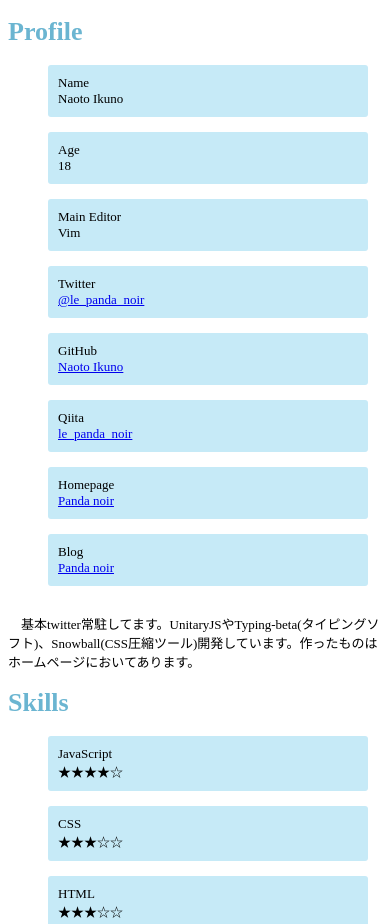
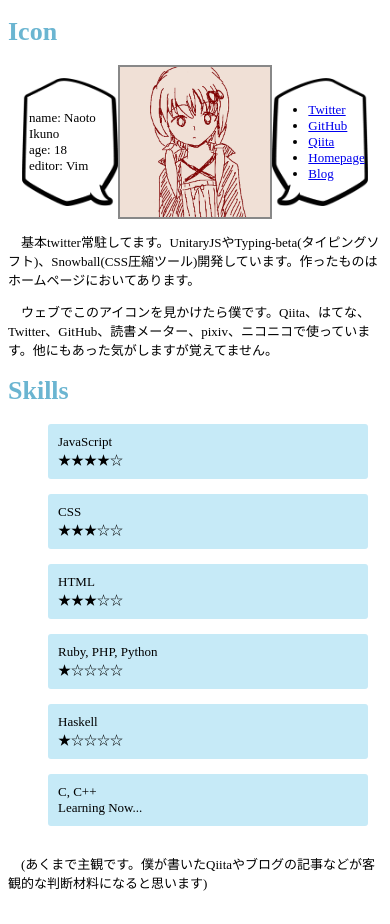
Before and after one commit to pandanoir/pandanoir.github.io, a plain HTML site: page index.html in a window 390 px wide. Shown: the top 924 px of the page. Drawn offline with Linux system fonts and the light colour scheme.

Commit message:
adopt a balloon design

```diff
--- a/index.html
+++ b/index.html
@@ -7,19 +7,31 @@
     <link rel="stylesheet" href="style.css">
   </head>
   <body>
-    <h1>Profile</h1>
-    <ul class="profile-list">
-      <li><div>Name</div><div>Naoto Ikuno</div></li>
-      <li><div>Age</div><div>18</div></li>
-      <li><div>Main Editor</div><div>Vim</div></li>
-      <li><div>Twitter</div><div><a href="http://twitter.com/le_panda_noir">@le_panda_noir</a></div></li>
-      <li><div>GitHub</div><div><a href="http://github.com/PandaNoir">Naoto Ikuno</a></div></li>
-      <li><div>Qiita</div><div><a href="http://qiita.com/le_panda_noir">le_panda_noir</a></div></li>
-      <li><div>Homepage</div><div><a href="http://pandanoir.web.fc2.com">Panda noir</a></div></li>
-      <li><div>Blog</div><div><a href="http://panda-noir.hatenablog.jp">Panda noir</a></div></li>
-    </ul>
+    <h1>Icon</h1>
+    <div id="profile">
+      <div class="balloon">
+        <div class="container">
+          name: Naoto Ikuno<br>age: 18<br>editor: Vim
+        </div>
+      </div>
+      <img src="icon.png" class="profile-image">
+      <div class="balloon2">
+        <div class="container">
+          <ul>
+            <li><a href="http://twitter.com/le_panda_noir">Twitter</a></li>
+            <li><a href="http://github.com/PandaNoir">GitHub</a></li>
+            <li><a href="http://qiita.com/le_panda_noir">Qiita</a></li>
+            <li><a href="http://pandanoir.web.fc2.com">Homepage</a></li>
+            <li><a href="http://panda-noir.hatenablog.jp">Blog</a></li>
+          </ul>
+        </div>
+      </div>
+    </div>
     <p>
       基本twitter常駐してます。UnitaryJSやTyping-beta(タイピングソフト)、Snowball(CSS圧縮ツール)開発しています。作ったものはホームページにおいてあります。
+    </p>
+    <p>
+      ウェブでこのアイコンを見かけたら僕です。Qiita、はてな、Twitter、GitHub、読書メーター、pixiv、ニコニコで使っています。他にもあった気がしますが覚えてません。
     </p>
     <h1>Skills</h1>
     <ul class="profile-list">
@@ -33,10 +45,5 @@
     <p>
       (あくまで主観です。僕が書いたQiitaやブログの記事などが客観的な判断材料になると思います)
     </p>
-    <h1>Icon</h1>
-    <img src="icon.png">
-    <p>
-      ウェブでこのアイコンを見かけたら僕です。Qiita、はてな、Twitter、GitHub、読書メーター、pixiv、ニコニコで使っています。他にもあった気がしますが覚えてません。
-    </p>
   </body>
 </html>
--- a/style.scss
+++ b/style.scss
@@ -50,6 +50,56 @@ h1 {
     margin-bottom: 30px;
     border-radius: 3px;
 }
+
+.balloon, .balloon2 {
+    /* 427x570 */
+    background-size: cover;
+    width: 200px;
+    height: 267px;
+    display: flex;
+    justify-content: center;
+    align-items: center;
+}
+.balloon {
+    background-image: url(balloon.png);
+}
+.balloon2 {
+    background-image: url(balloon2.png);
+}
+#profile {
+    display: flex;
+    align-items: center;
+    justify-content: center;
+}
+@media screen and (min-width: 320px) and (max-width: 374px) {
+    .balloon, .balloon2 {
+        width: 113px;
+        height: 150px;
+    }
+    .profile-image {
+        width: 128px;
+        height: 128px;
+    }
+
+}
+@media screen and (min-width: 375px) and (max-width: 413px) {
+    .balloon, .balloon2 {
+        width: 96px;
+        height: 128px;
+    }
+    .balloon .container {
+        margin-left: 7px;
+    }
+    .balloon2 .container {
+        margin-left: -7px;
+    }
+    .profile-image {
+        width: 150px;
+        height: 150px;
+    }
+
+}
+
 @media screen and (min-width: 320px) and (max-width: 500px) {
     img {
         border: 2px solid #888;
```
Also changed, not shown: balloon.png (added), balloon2.png (added), style.css, 1 other file.
